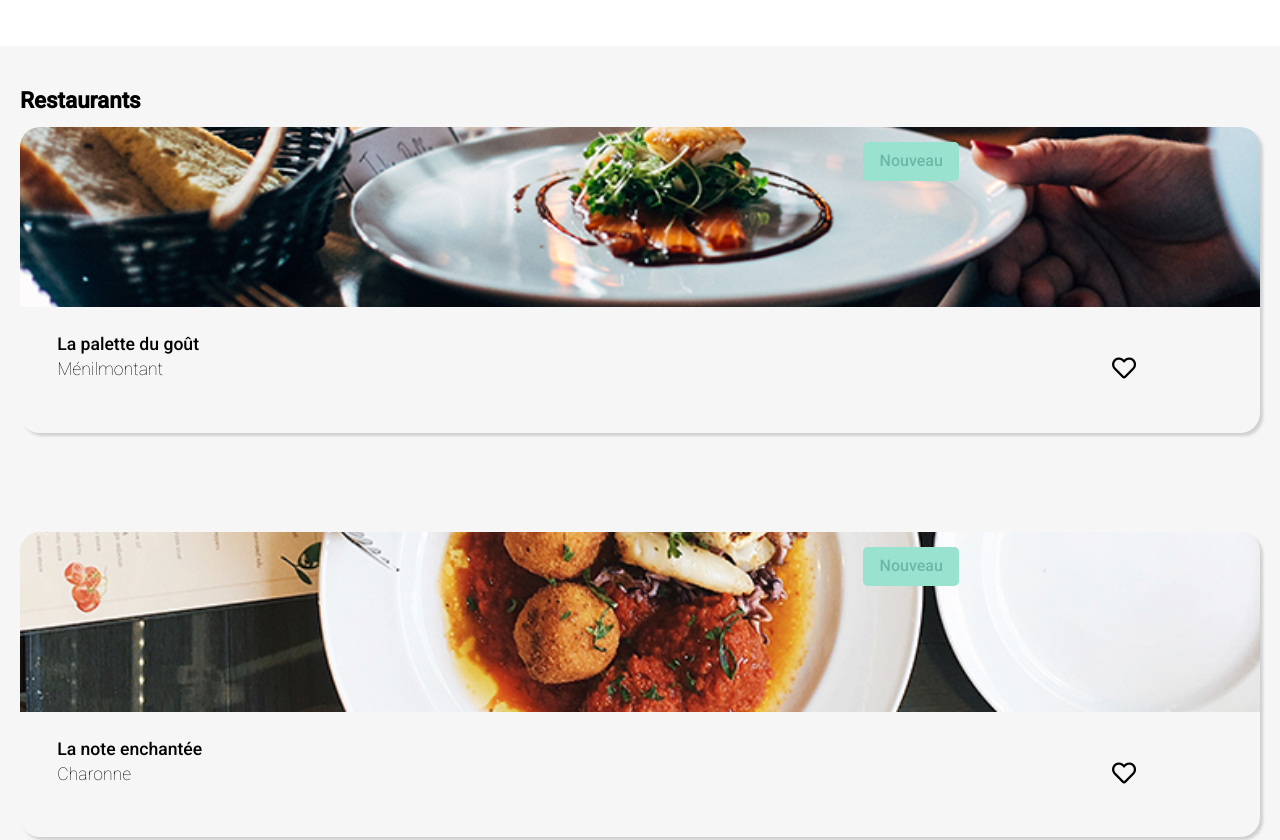
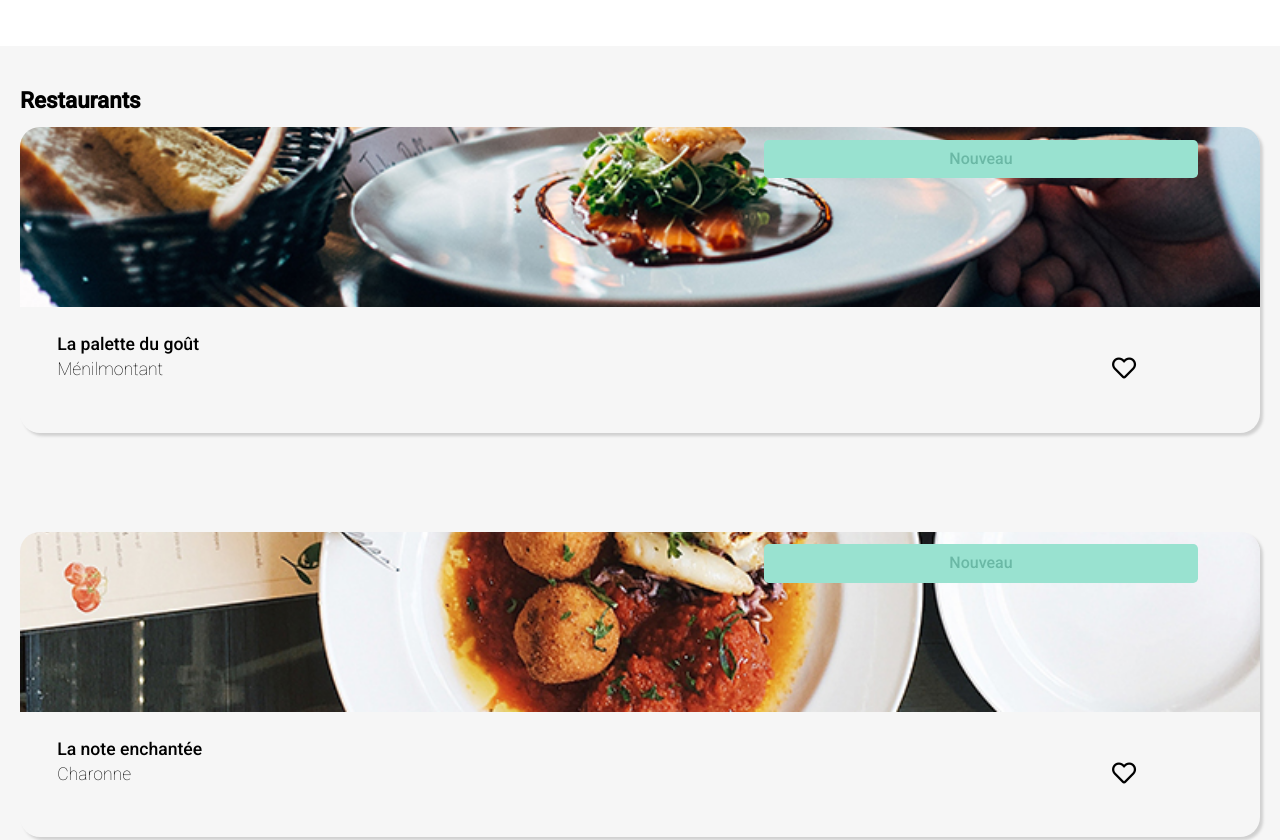
Before and after one commit to AnneJouve/JouveAnne_3_13052021, a website: page index.html in a window 1280 px wide. Shown: the part 860-1700 px from the top of the page. Drawn offline with Linux system fonts and the light colour scheme; a web font is replaced by a local one.

Commit message:
Correction position sticker

```diff
--- a/sass/main.scss
+++ b/sass/main.scss
@@ -128,7 +128,6 @@ a {
 }
 .restaurant-card {
     @include round-box-shadow;
-    position: relative;
     margin-bottom: 8%;
     &__image1 {
         @include background-image;
@@ -152,12 +151,11 @@ a {
         font-weight: $font-medium;
         padding: 5px;
         border-radius: 0.3rem;
-        width: 6rem;
+        width: 35%;
         text-align: center;
-        position: absolute;
-        z-index: 1;
-        top: 15px;
-        left: 68%;
+        position: relative;
+        top: 7%;
+        left: 60%;
     }
     &__legend {
         display: flex;
```
Also changed, not shown: css/style.css, 1 other file.
